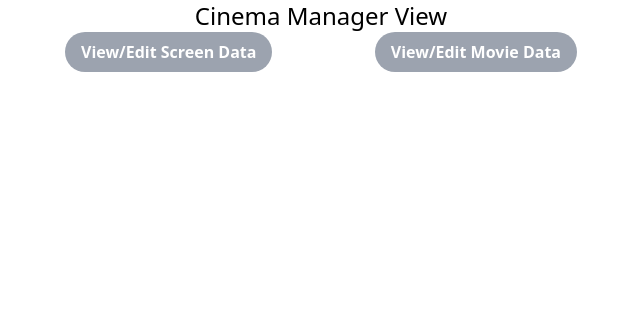
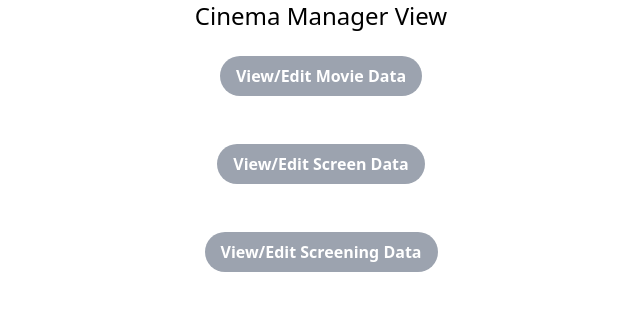
Before and after one commit to JMoran1/DAESDgroup, a Django app: page /cinema_manager_view in a window 1280 px wide. Shown: the part 72-383 px from the top of the page, without its empty margins (319-959 px from the left). Run offline with Django 4.2, Linux system fonts and the light colour scheme; some libraries are stand-ins or nearby versions.

Commit message:
Added C-manager option to see all screenings for all movies added button functionality to be extended with Shehmirs work tomorrow

```diff
--- a/UWEFlixApp/templates/UWEFlixApp/cmanager.html
+++ b/UWEFlixApp/templates/UWEFlixApp/cmanager.html
@@ -2,11 +2,13 @@
 
 {% block content %}
 <div class="m-auto  w-4/5" >
+    <div class="m-auto w-2/5 ">
+        <h1 class="text-2xl text-center">Cinema Manager View</h1>
+        <br>
+        <p class="text-center"><a href="{% url 'list-movies' %}" class="justify-center py-2"><button class="bg-gray-400 hover:bg-blue-700 text-white font-bold py-2 px-4 rounded-full">View/Edit Movie Data</button></a></p></br></br>
+        <p class="text-center"><a href="{% url 'list-screen' %}" class="justify-center py-2"><button class="bg-gray-400 hover:bg-blue-700 text-white font-bold py-2 px-4 rounded-full">View/Edit Screen Data</button></a></p></br></br>
+        <p class="text-center"><a href="{% url 'show_all_screening' %}" class="justify-center py-2"><button class="bg-gray-400 hover:bg-blue-700 text-white font-bold py-2 px-4 rounded-full">View/Edit Screening Data</button></a></p>
 
-    <h1 class="text-2xl text-center">Cinema Manager View</h1>
-
-    <a href="{% url 'list-movies' %}" class="float-right mr-64"><button class="bg-gray-400 hover:bg-blue-700 text-white font-bold py-2 px-4 rounded-full">View/Edit Movie Data</button></a>
-    <a href="{% url 'list-screen' %}" class="float-left ml-64"><button class="bg-gray-400 hover:bg-blue-700 text-white font-bold py-2 px-4 rounded-full">View/Edit Screen Data</button></a>
-
+    </div>
 </div>
 {% endblock %}
--- a/UWEFlixApp/urls.py
+++ b/UWEFlixApp/urls.py
@@ -1,6 +1,6 @@
 from django.urls import path
 from UWEFlixApp import views
-from .models import MonthlyStatement, Club, Movie, Screen
+from .models import MonthlyStatement, Club, Movie, Screen, Screening
 
 
 monthly_statement_list_view = views.ViewMonthlyStatement.as_view(
@@ -57,4 +57,6 @@ urlpatterns = [
     path('update_screen/<int:pk>/    ', views.update_screen, name="update_screen"),
     path('delete_screen/<int:pk>/', views.delete_screen, name="delete_screen"),
     path('show_screenings/<int:pk>/', views.show_screening, name="show_screenings"),
+    path("show_all_screening/", views.show_all_screening, name="show_all_screening"),
+    path('delete_screening/<int:pk>/', views.delete_screening, name="delete_screening"),
 ]
--- a/UWEFlixApp/views.py
+++ b/UWEFlixApp/views.py
@@ -147,3 +147,12 @@ def show_screening(request, pk):
     movie = Movie.objects.get(pk=pk)
     screening = Screening.objects.filter(movie=movie)
     return render(request, "UWEFlixApp/show_movie_screenings.html", {"showing_list": screening, "movie": movie})
+
+def show_all_screening(request):
+    all_screening = Screening.objects.all()
+    return render(request, "UWEFlixApp/view_screenings.html", {"all_showings": all_screening})
+
+def delete_screening(request, pk):
+    screening = Screening.objects.get(pk=pk)
+    screening.delete()
+    return redirect("show_all_screening")
```
